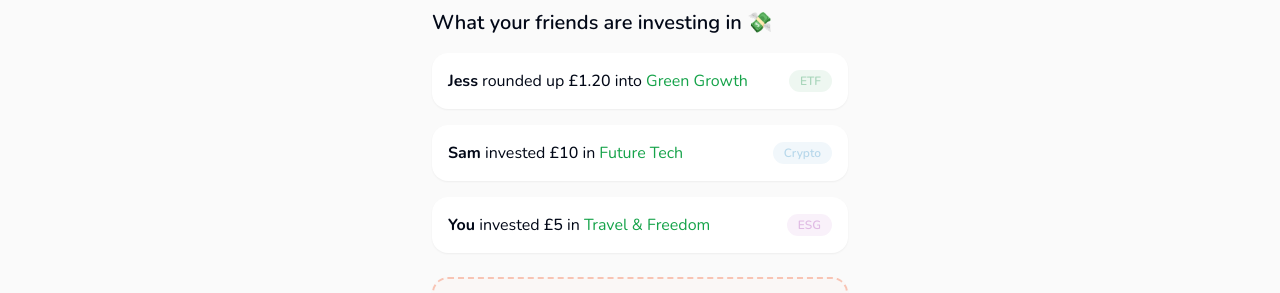
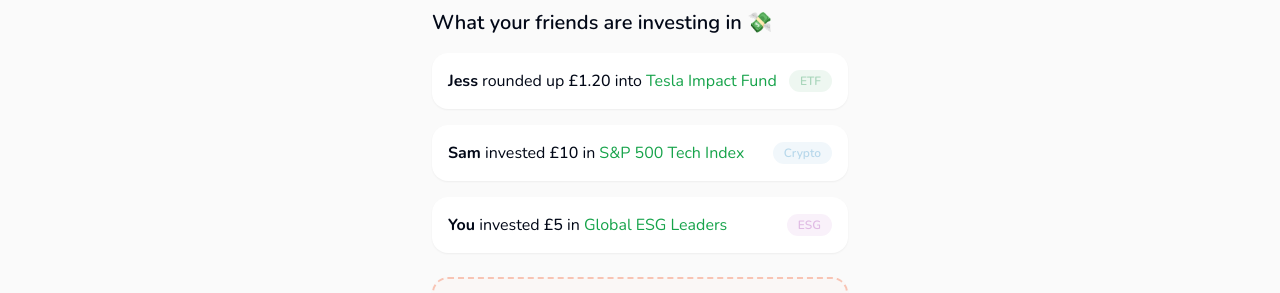
Before and after one commit to LiamBowen/sprout-bloom-mobile, a React (Vite) app: page /app/home in a window 1280 px wide. Shown: the part 305-598 px from the top of the page. Built offline with nearby package versions, Linux system fonts and the light colour scheme; sample sign-in values are in the browser's storage.

Commit message:
Refactor: Update portfolio mock data
Update the mock portfolio data to include more realistic portfolio options.

```diff
--- a/src/contexts/AppContext.tsx
+++ b/src/contexts/AppContext.tsx
@@ -67,35 +67,35 @@ const mockUser: User = {
 
 const mockPortfolios: Portfolio[] = [
   {
-    id: "green-growth",
-    name: "Green Growth",
+    id: "tesla-etf",
+    name: "Tesla Impact Fund",
     value: 1250.75,
     growth: 5.2,
-    emoji: "🌱",
+    emoji: "🚗",
     color: "bg-sprout-green",
   },
   {
-    id: "future-tech",
-    name: "Future Tech",
+    id: "sp500-tech",
+    name: "S&P 500 Tech Index",
     value: 980.50,
     growth: 8.7,
     emoji: "💻",
     color: "bg-sprout-blue",
   },
   {
-    id: "travel-freedom",
-    name: "Travel & Freedom",
+    id: "global-esg",
+    name: "Global ESG Leaders",
     value: 750.25,
     growth: 3.9,
-    emoji: "✈️",
+    emoji: "🌍",
     color: "bg-sprout-lavender",
   },
   {
-    id: "ethical-brands",
-    name: "Ethical Brands",
+    id: "emerging-markets",
+    name: "Emerging Markets Fund",
     value: 500.00,
     growth: 2.1,
-    emoji: "🛍️",
+    emoji: "🌏",
     color: "bg-sprout-pink",
   },
 ];
```
